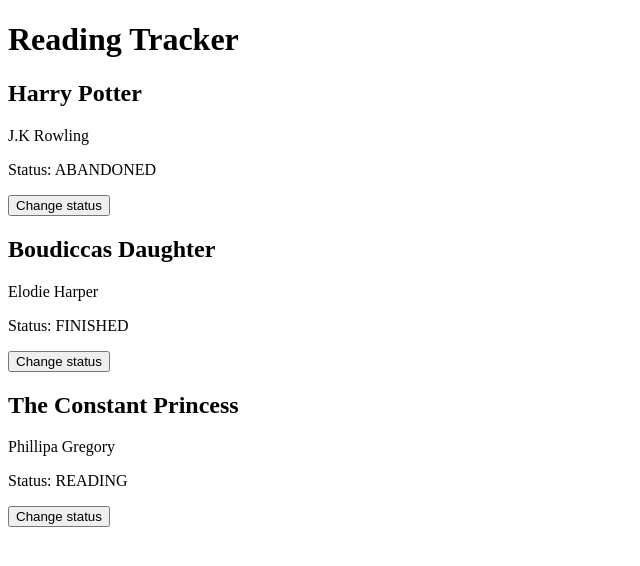
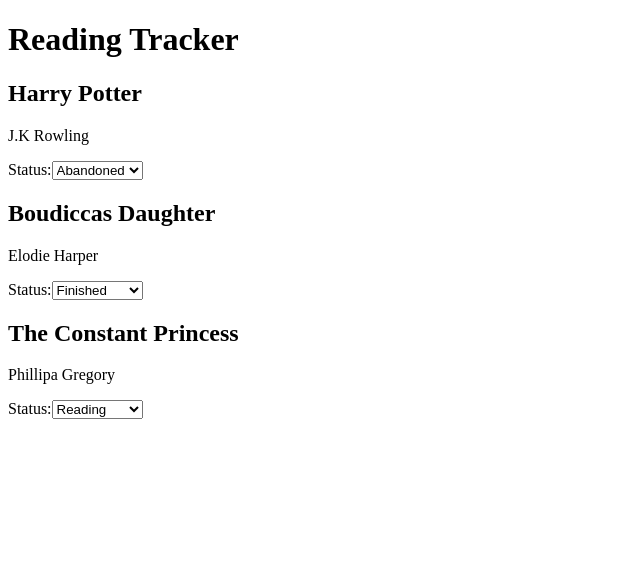
Before and after one commit to abichown/reading-tracker, a Next.js app: page / in a window 1280 px wide. Shown: the top 566 px of the page, without its empty margins (0-640 px from the left). Built offline with nearby package versions, Linux system fonts and the light colour scheme.

Commit message:
"Add dropdown select to change status"

```diff
--- a/src/app/page.tsx
+++ b/src/app/page.tsx
@@ -1,7 +1,10 @@
+"use client";
+
 import { BookList } from "@/components/book-list";
 import { Book } from "@/types/book";
+import { useState } from "react";
 
-const books: Book[] = [
+const defaultBooks: Book[] = [
     {
         id: "1",
         title: "Harry Potter",
@@ -22,11 +25,31 @@
     },
 ];
 
+interface onStatusChangeProps {
+    bookId: Book["id"];
+    newStatus: Book["status"];
+}
+
 export default function Home() {
+    const [books, setBooks] = useState(defaultBooks);
+
+    const onStatusChange = ({ bookId, newStatus }: onStatusChangeProps) => {
+        const updatedBooks = books.map((book) => {
+            if (book.id === bookId) {
+                return {
+                    ...book,
+                    status: newStatus,
+                };
+            }
+            return book;
+        });
+        setBooks(updatedBooks);
+        return;
+    };
     return (
         <main>
             <h1>Reading Tracker</h1>
-            <BookList books={books} />
+            <BookList books={books} onStatusChange={onStatusChange} />
         </main>
     );
 }
--- a/src/components/book-card.tsx
+++ b/src/components/book-card.tsx
@@ -1,21 +1,38 @@
+"use client";
+
+import { Book } from "@/types/book";
+import { StatusDropdown } from "./status-dropdown";
+
 interface BookCardProps {
-    title: string;
-    author: string;
-    status: "TO_READ" | "READING" | "FINISHED" | "ABANDONED";
+    bookId: Book["id"];
+    title: Book["title"];
+    author: Book["author"];
+    status: Book["status"];
+    onStatusChange: ({
+        bookId,
+        newStatus,
+    }: {
+        bookId: Book["id"];
+        newStatus: Book["status"];
+    }) => void;
 }
 
-const BookCard = ({ title, author, status }: BookCardProps) => {
-    const handleChangeStatus = () => {
-        // TODO: Logic to change the status of the book
-        console.log(`Changing status of "${title}" by ${author}`);
-    };
-
+const BookCard = ({
+    bookId,
+    title,
+    author,
+    status,
+    onStatusChange,
+}: BookCardProps) => {
     return (
         <div>
             <h2>{title}</h2>
             <p>{author}</p>
-            <p>Status: {status}</p>
-            <button onClick={handleChangeStatus}>Change status</button>
+            <StatusDropdown
+                bookId={bookId}
+                currentStatus={status}
+                onStatusChange={onStatusChange}
+            />
         </div>
     );
 };
--- a/src/components/book-list.tsx
+++ b/src/components/book-list.tsx
@@ -5,16 +5,25 @@
 
 interface BookListProps {
     books: Book[];
+    onStatusChange: ({
+        bookId,
+        newStatus,
+    }: {
+        bookId: Book["id"];
+        newStatus: Book["status"];
+    }) => void;
 }
 
-const BookList = ({ books }: BookListProps) => {
+const BookList = ({ books, onStatusChange }: BookListProps) => {
     const bookCards = books.map((book) => {
         return (
             <BookCard
                 key={`${book.title}-${book.author}`}
+                bookId={book.id}
                 title={book.title}
                 author={book.author}
                 status={book.status}
+                onStatusChange={onStatusChange}
             />
         );
     });
--- /dev/null
+++ b/src/components/status-dropdown.tsx
@@ -0,0 +1,45 @@
+"use client";
+
+import { Book } from "@/types/book";
+
+interface StatusDropdownProps {
+    bookId: Book["id"];
+    currentStatus: Book["status"];
+    onStatusChange: ({
+        bookId,
+        newStatus,
+    }: {
+        bookId: Book["id"];
+        newStatus: Book["status"];
+    }) => void;
+}
+
+const StatusDropdown = ({
+    bookId,
+    currentStatus,
+    onStatusChange,
+}: StatusDropdownProps) => {
+    const onChange = (e: any) => {
+        const newStatus = e.target.value as Book["status"];
+        onStatusChange({ bookId, newStatus });
+    };
+
+    return (
+        <>
+            <label htmlFor="status">Status:</label>
+            <select
+                name="status"
+                id="status"
+                value={currentStatus}
+                onChange={onChange}
+            >
+                <option value="TO_READ">To read</option>
+                <option value="READING">Reading</option>
+                <option value="FINISHED">Finished</option>
+                <option value="ABANDONED">Abandoned</option>
+            </select>
+        </>
+    );
+};
+
+export { StatusDropdown };
```
